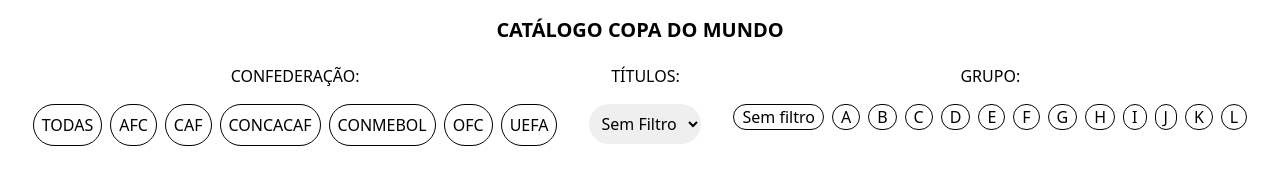
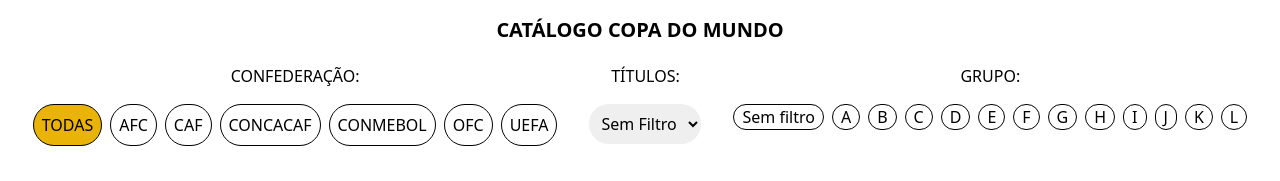
Before and after one commit to MiguelVitorOV/galeria-interativa-de-itens, a React (Vite) app: page / in a window 1280 px wide. Shown: the top 181 px of the page. Built offline with nearby package versions, Linux system fonts and the light colour scheme.

Commit message:
estilizando FiltroConf: filtro ativo com destaque

```diff
--- a/src/App.jsx
+++ b/src/App.jsx
@@ -16,7 +16,7 @@ function App() {
       <h1 className="text-xl font-semibold font">CATÁLOGO COPA DO MUNDO</h1>
 
       <div className="flex justify-center w-full">
-        <FiltroConf setFiltro={setFiltroConfederacao}/>
+        <FiltroConf setFiltro={setFiltroConfederacao} filtro={filtroConfederacao}/>
         <FiltroTitulo setFiltro={setFiltroTitulo} filtro={filtroTitulo}/>
         <FiltroGrupo setFiltro={setFiltroGrupo} filtro={filtroGrupo}/>
       </div>
--- a/src/components/FiltroConf.jsx
+++ b/src/components/FiltroConf.jsx
@@ -1,8 +1,15 @@
 export function FiltroConf(props) {
-
     const setFiltro = (e) => {
+         if (e.target.value ===  props.filtro){
+            props.setFiltro('')
+        } else {
         props.setFiltro(e.target.value)
         console.log(`O filtro atual é ${!e.target.value? 'TODOS' : e.target.value}`)
+        }
+    }
+
+    const botaoAtivo = (valor) => {
+        return props.filtro === valor? "bg-yellow-500" : ""
     }
 
     return (
@@ -10,19 +17,26 @@ export function FiltroConf(props) {
             <h1>CONFEDERAÇÃO:</h1>
             <div className="flex p-4 items-center gap-2">
                 <button value='' onClick={setFiltro}
-                className='border border-black rounded-full p-2'>TODAS</button>
+                 className={`border border-black rounded-full p-2 ${botaoAtivo('')}`}
+                 >TODAS</button>
                 <button value='AFC' onClick={setFiltro}
-                className='border border-black rounded-full p-2'>AFC</button>
+                 className={`border border-black rounded-full p-2 ${botaoAtivo('AFC')}`}
+                 >AFC</button>
                 <button value='CAF' onClick={setFiltro}
-                className='border border-black rounded-full p-2'>CAF</button>
+                 className={`border border-black rounded-full p-2 ${botaoAtivo('CAF')}`}
+                 >CAF</button>
                 <button value='CONCACAF' onClick={setFiltro}
-                className='border border-black rounded-full p-2'>CONCACAF</button>
+                 className={`border border-black rounded-full p-2 ${botaoAtivo('CONCACAF')}`}
+                 >CONCACAF</button>
                 <button value='CONMEBOL' onClick={setFiltro}
-                className='border border-black rounded-full p-2'>CONMEBOL</button>
+                 className={`border border-black rounded-full p-2 ${botaoAtivo('CONMEBOL')}`}
+                 >CONMEBOL</button>
                 <button value='OFC' onClick={setFiltro}
-                className='border border-black rounded-full p-2'>OFC</button>
+                 className={`border border-black rounded-full p-2 ${botaoAtivo('OFC')}`}
+                 >OFC</button>
                 <button value='UEFA' onClick={setFiltro}
-                className='border border-black rounded-full p-2'>UEFA</button>
+                className={`border border-black rounded-full p-2 ${botaoAtivo('UEFA')}`}
+                >UEFA</button>
             </div>
         </div>
 
```
